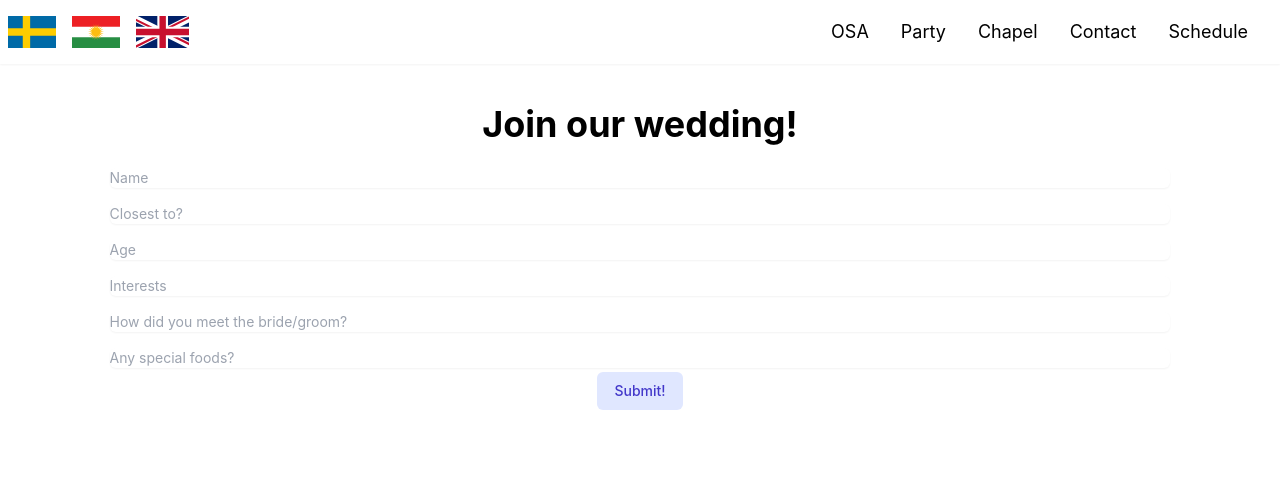
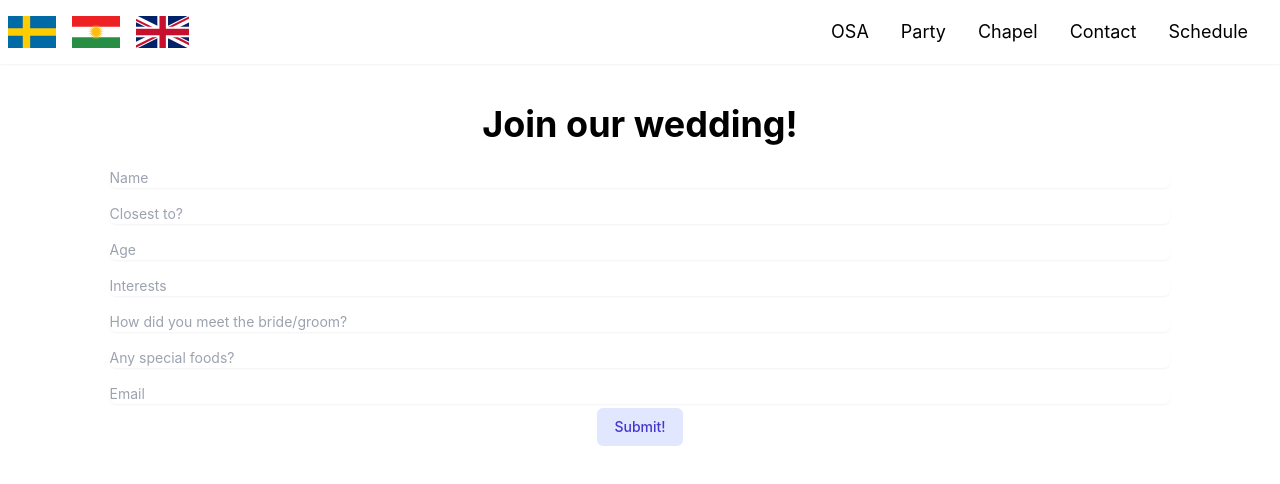
Before and after one commit to RobinAxelsson/fullstack-wedding, a React (Create React App) app: page / in a window 1280 px wide. Shown: the top 484 px of the page. Built offline with nearby package versions, Linux system fonts and the light colour scheme.

Commit message:
added email field

```diff
--- a/src/components/GuestForm.js
+++ b/src/components/GuestForm.js
@@ -12,6 +12,7 @@ const GuestForm = ({ language }) => {
   const [relation, setRelation] = useState([]);
   const [specialFood, setSpecialFood] = useState([]);
   const [hobbies, setHobbies] = useState([]);
+  const [email, setEmail] = useState([]);
 
   return (
     <div className="">
@@ -54,6 +55,7 @@ const GuestForm = ({ language }) => {
                   {field(langShift(language, 'Berdjewendi?', 'Intressen', 'Interests'), setHobbies)}
                   {field(langShift(language, 'Phiuhndi', 'Hur träffade ni bruden/brudgummen?', 'How did you meet the bride/groom?'), setRelation)}
                   {field(langShift(language, 'Allergiaka', 'Någon specialmat?', 'Any special foods?'), setSpecialFood)}
+                  {field(langShift(language, 'Email', 'Email', 'Email'), setEmail)}
                 </>
               );
             })()}
@@ -65,7 +67,8 @@ const GuestForm = ({ language }) => {
                 relation,
                 age,
                 hobbies: hobbies,
-                specialFood: specialFood
+                specialFood: specialFood,
+                email: email,
               };
               console.log('submitted', guest);
               await postGuest(guest);
```
Also changed, not shown: 2 other files (tests, documents, lock files or other folders).
